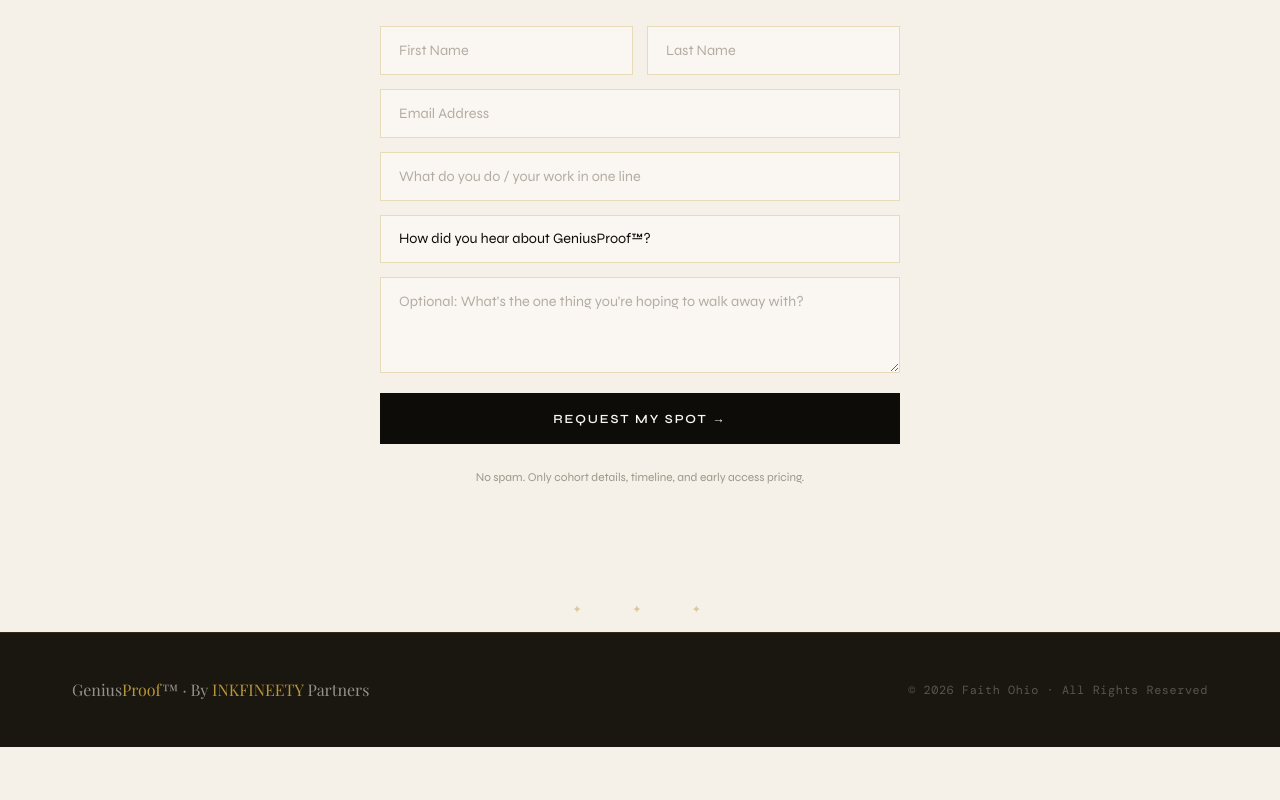
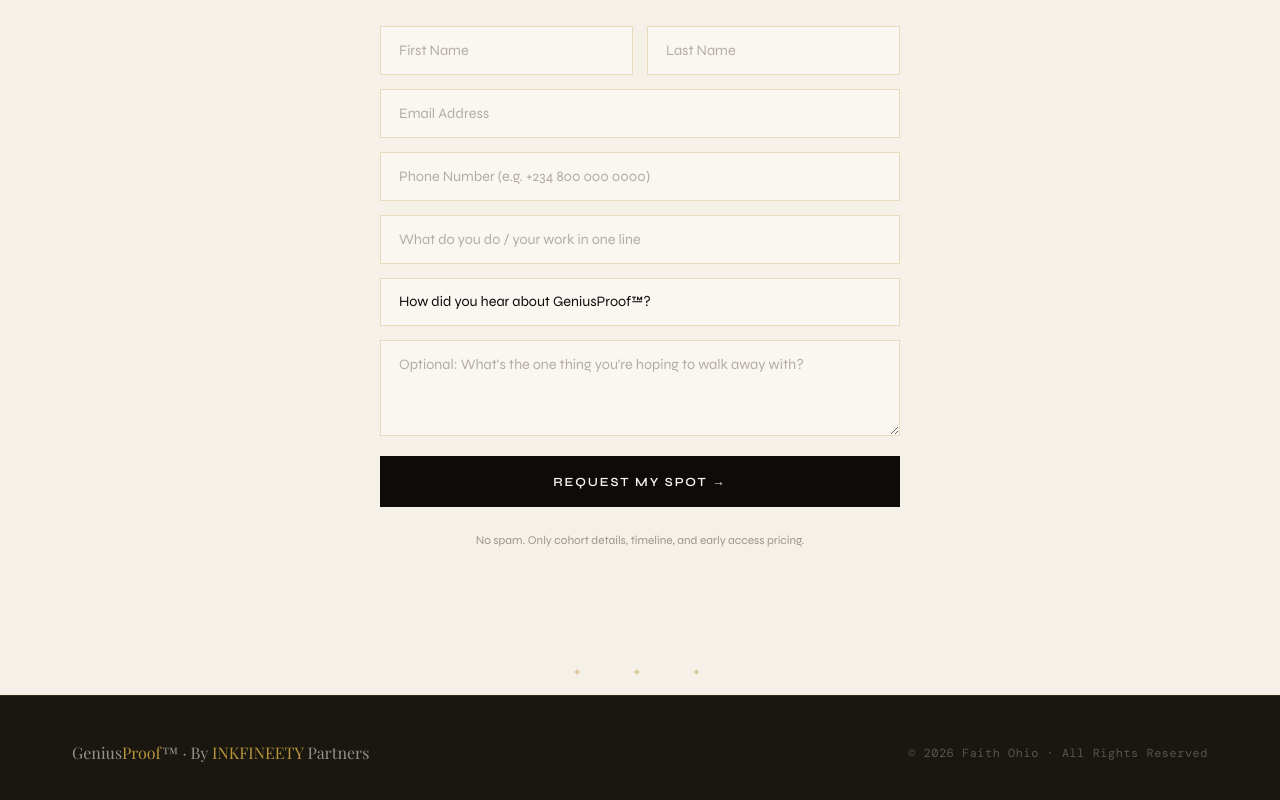
Before and after one commit to faithohio/geniusproof, a plain HTML site: page index.html in a window 1280 px wide. Shown: the part 7829-8629 px from the top of the page. Before the commit the page ends 8576 px from the top, so only its background shows below. Drawn offline with nearby package versions, Linux system fonts and the light colour scheme; a web font is replaced by a local one.

Commit message:
Update index.html

```diff
--- a/index.html
+++ b/index.html
@@ -468,6 +468,7 @@
 <input type="text" name="last_name" placeholder="Last Name" required>
     </div>
     <input type="email" name="email" placeholder="Email Address" required>
+  <input type="tel" name="phone" placeholder="Phone Number (e.g. +234 800 000 0000)" required>
     <input type="text" name="work" placeholder="What do you do / your work in one line">
     <select name="source"><option value="" disabled selected>How did you hear about GeniusProof™?</option><option>Faith Ohio's newsletter</option><option>Social media</option><option>Word of mouth / referral</option><option>Cohort One participant</option><option>Other</option></select>
     <textarea name="intention" placeholder="Optional: What's the one thing you're hoping to walk away with?"></textarea>
```
